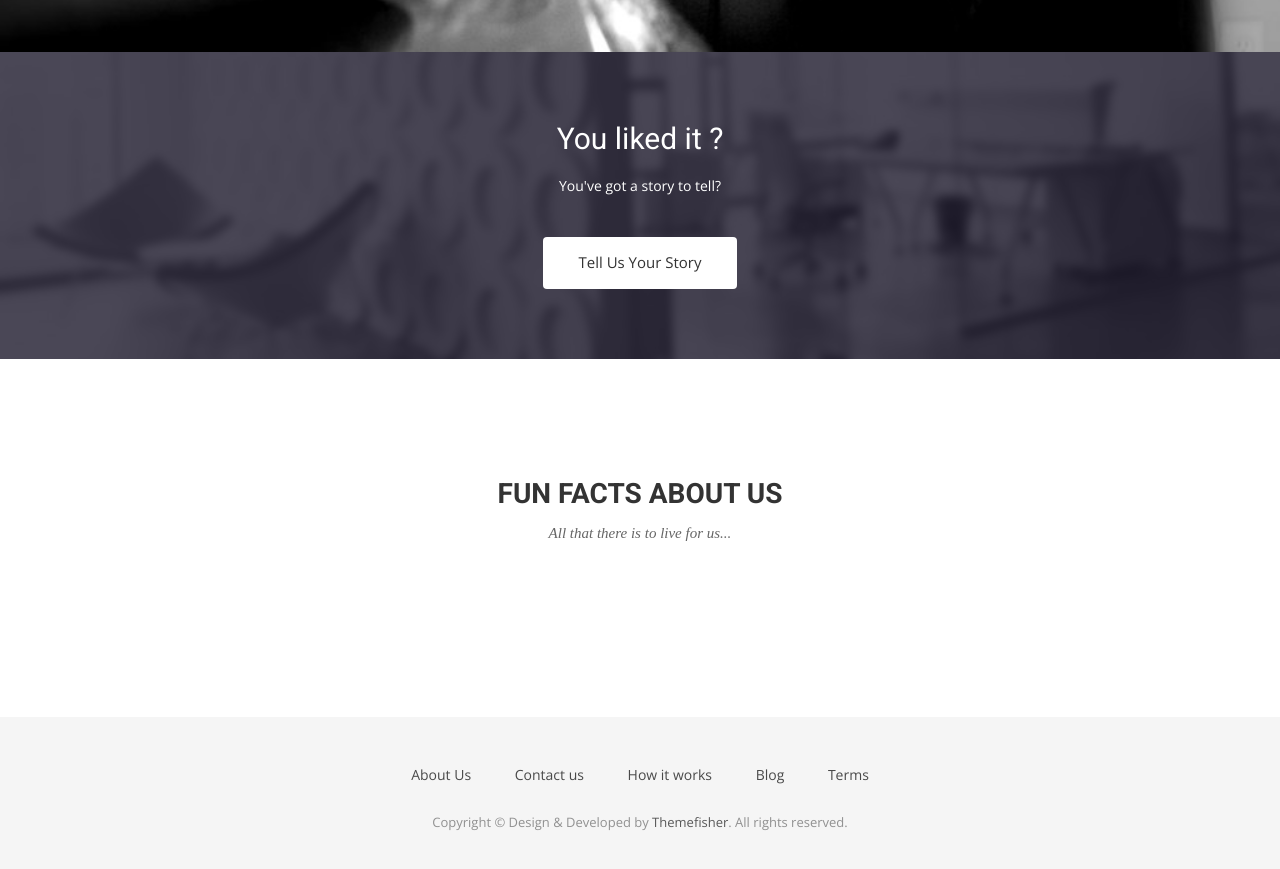
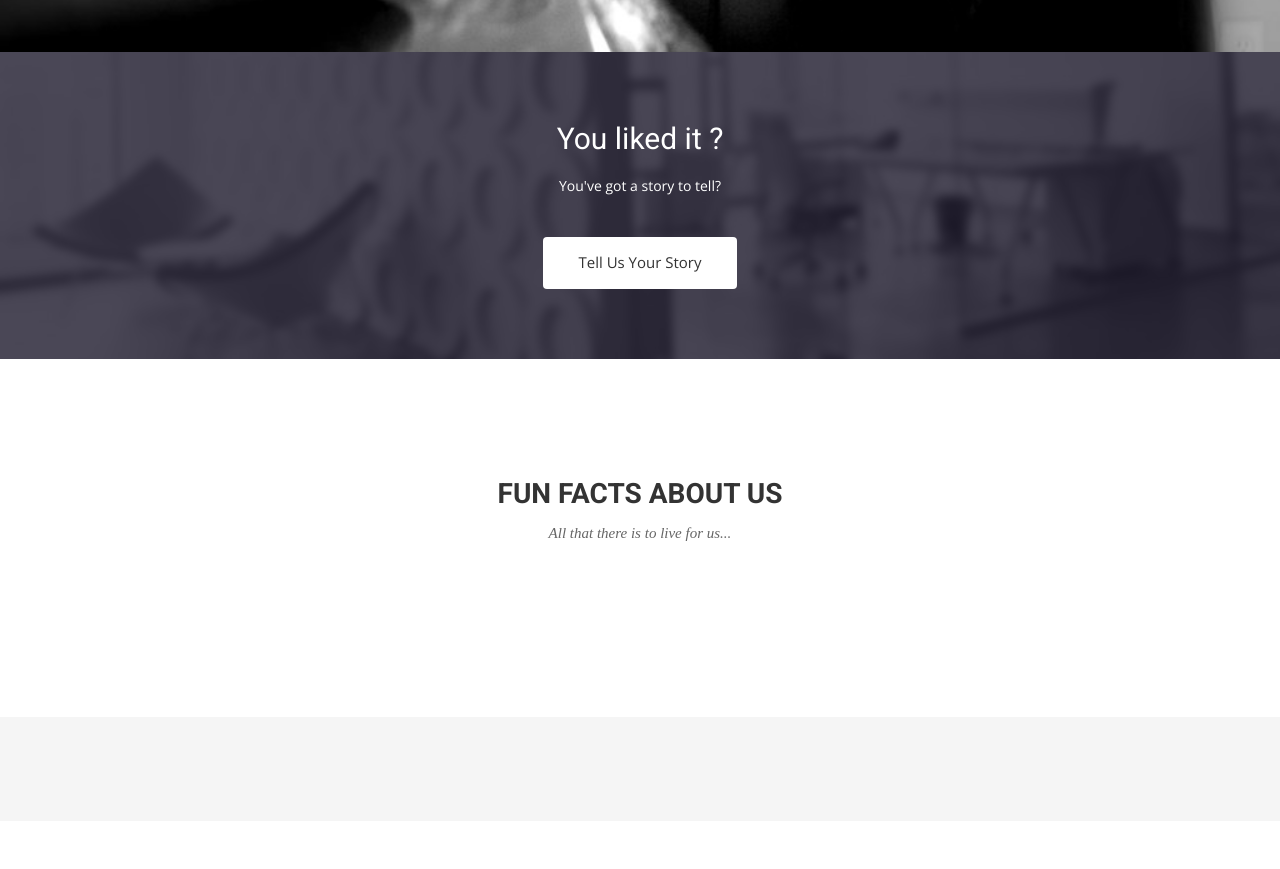
Before and after one commit to th3iedkid/th3iedkid.github.io, a Jekyll site: the page built from index.html, in a window 1280 px wide and 900 px high, scrolled down 1488 px. Shown: the top 869 px of the window. Built offline with Jekyll 4.4.1, drawn with Linux system fonts in a browser that asks for light colours; nearby versions of some CDN libraries; some web fonts are replaced; after the commit the page ends 2309 px from its top, so only the background shows below that.

Commit message:
footer splash

```diff
--- a/_includes/footer.html
+++ b/_includes/footer.html
@@ -3,7 +3,7 @@
   <div class="container">
     <div class="row">
       <div class="col-md-12">
-        <div class="footer-manu">
+<!--        <div class="footer-manu">
           <ul>
             <li><a href="#">About Us</a></li>
             <li><a href="{{ site.baseurl }}/contact">Contact us</a></li>
@@ -11,8 +11,7 @@
             <li><a href="{{ site.baseurl }}/blog">Blog</a></li>
             <li><a href="#">Terms</a></li>
           </ul>
-        </div>
-        <p>Copyright &copy; Design &amp; Developed by <a href="http://www.themefisher.com">Themefisher</a>. All rights reserved.</p>
+        </div> -->
       </div>
     </div>
   </div>
```
